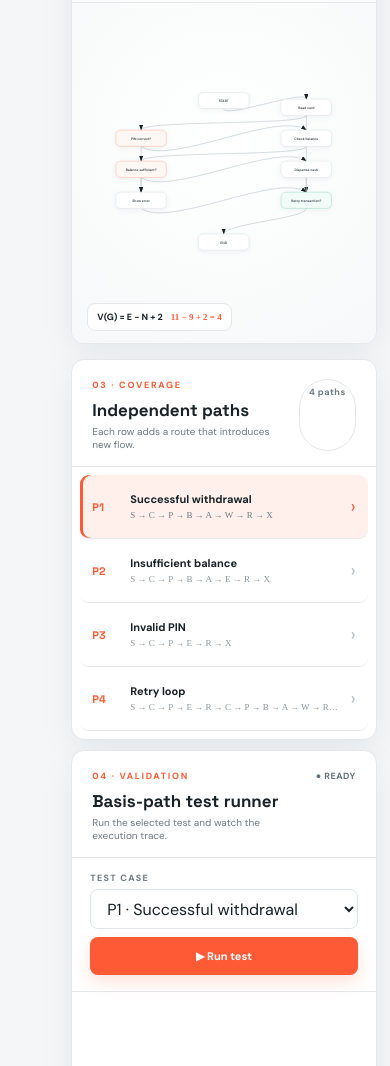
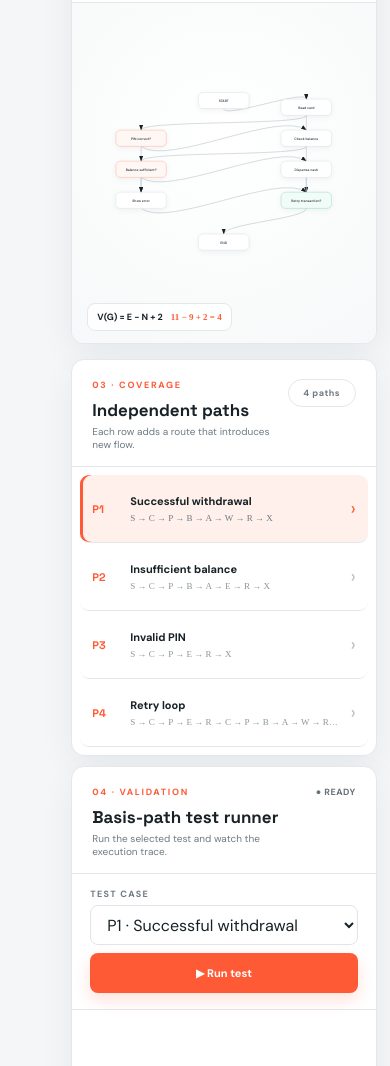
Before and after one commit to Themoltentungsten/BasisPath, a plain HTML site: page index.html in a window 390 px wide. Shown: the part 1711-2777 px from the top of the page. Drawn offline with Linux system fonts and the light colour scheme.

Commit message:
Add files via upload

```diff
--- a/styles.css
+++ b/styles.css
@@ -125,3 +125,21 @@
   .test-picker label{grid-column:1}
   .test-picker .primary{width:100%}
 }
+
+/* ===== Final visual polish ===== */
+.panel-head{align-items:center}
+.count-pill{display:inline-flex;align-items:center;justify-content:center;height:30px;min-width:72px;width:auto;padding:0 12px;border-radius:999px;flex:0 0 auto;line-height:1}
+.path-main{padding-top:1px}
+.path-main b,.path-main small{line-height:1.35}
+.path-row{min-height:68px}
+.test-picker{align-items:end}
+.test-picker select,.test-picker .primary{height:40px}
+.test-picker label{align-self:end}
+.dark .count-pill{background:#182126;color:#c4cdd2;border-color:#3a474e}
+.dark .path-row.selected{background:#2a201d}
+.dark .path-row.selected .path-main b{color:#f3f6f7}
+.dark .path-row.selected .path-main small{color:#aeb9bf}
+@media(max-width:650px){
+  .panel-head{align-items:flex-start}
+  .count-pill{height:28px;min-width:68px}
+}
```
